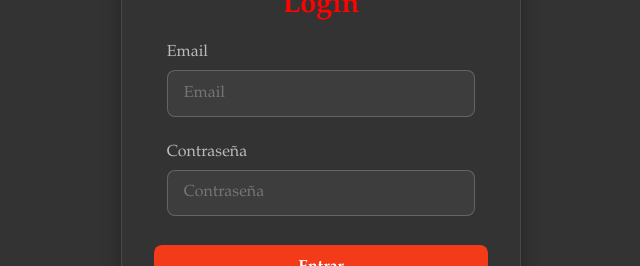
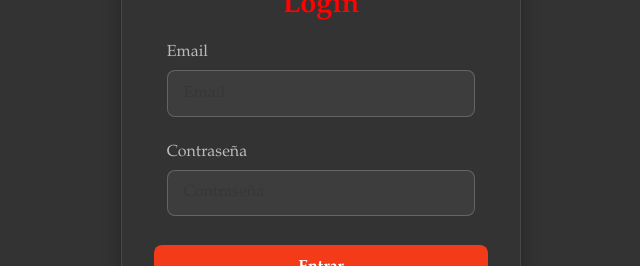
Before and after one commit to Erika9306/FinalProyectFullStack, a React (Vite) app in the folder Frontend/: page /login in a window 1280 px wide. Shown: the part 260-526 px from the top of the page, without its empty margins (319-959 px from the left). Built offline with nearby package versions, Linux system fonts and the light colour scheme.

Commit message:
color input placeholder

```diff
--- a/Frontend/src/components/User/UserHome/UserHome.css
+++ b/Frontend/src/components/User/UserHome/UserHome.css
@@ -27,6 +27,9 @@
   width: 100%;
   color: var(--text-text-color);
   border: 1px solid var(--secondary-color);
+}
+.search-movie input::placeholder {
+  color: var(--text-text-color);
 }
 
 .search-movie input:focus {
--- a/Frontend/src/index.css
+++ b/Frontend/src/index.css
@@ -45,3 +45,8 @@ a {
     text-decoration: none;
     color: inherit;
 }
+
+input::placeholder {
+    color: var(--text-color);
+    opacity: 0.6;
+}
```
